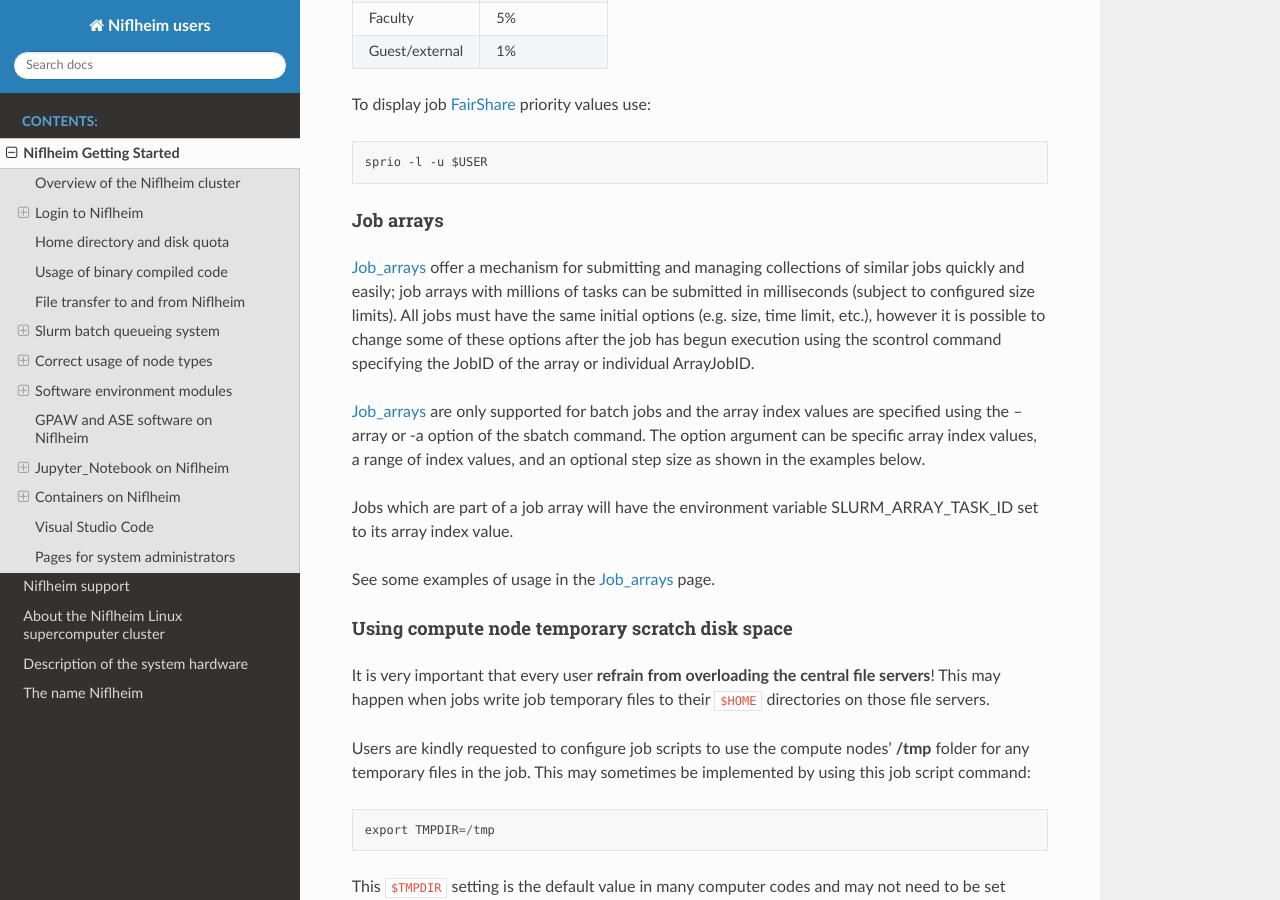
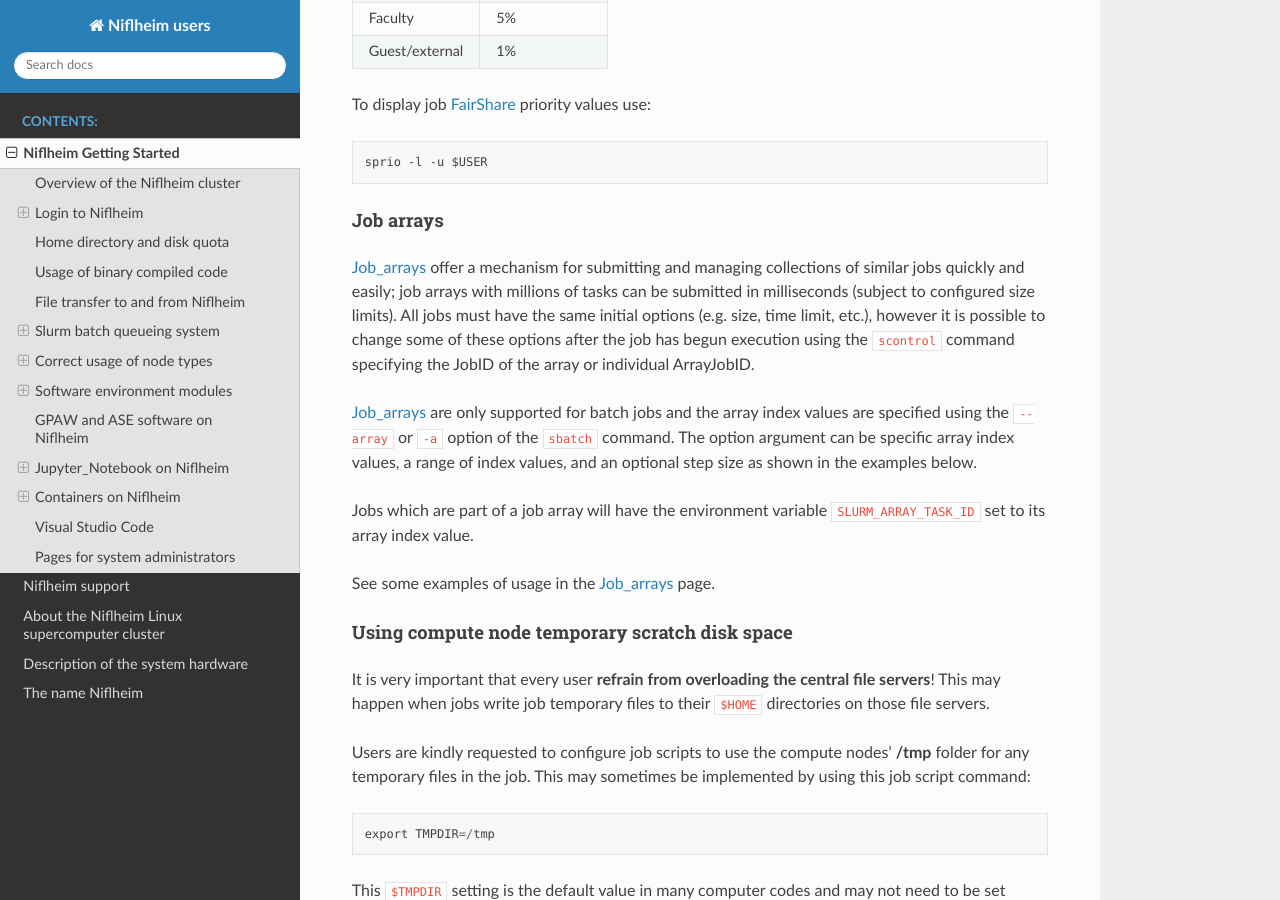
Before and after one commit to OleHolmNielsen/Niflheim_users, a Sphinx documentation site: the page built from docs/Niflheim_Getting_Started.rst, in a window 1280 px wide and 900 px high, scrolled down 9635 px. Built offline with Sphinx 7.4.7 and the Read the Docs theme 3.1.0, drawn with Linux system fonts in a browser that asks for light colours.

Commit message:
Minor edit

```diff
--- a/docs/Niflheim_Getting_Started.rst
+++ b/docs/Niflheim_Getting_Started.rst
@@ -534,15 +534,15 @@ Job arrays
 ..........
 
 Job_arrays_ offer a mechanism for submitting and managing collections of similar jobs quickly and easily; job arrays with millions of tasks can be submitted in milliseconds (subject to configured size limits).
-All jobs must have the same initial options (e.g. size, time limit, etc.), however it is possible to change some of these options after the job has begun execution using the scontrol command specifying the JobID of the array or individual ArrayJobID.
+All jobs must have the same initial options (e.g. size, time limit, etc.), however it is possible to change some of these options after the job has begun execution using the ``scontrol`` command
+specifying the JobID of the array or individual ArrayJobID.
 
-Job_arrays_ are only supported for batch jobs and the array index values are specified using the --array or -a option of the sbatch command.
+Job_arrays_ are only supported for batch jobs and the array index values are specified using the ``--array`` or ``-a`` option of the ``sbatch`` command.
 The option argument can be specific array index values, a range of index values, and an optional step size as shown in the examples below.
 
-Jobs which are part of a job array will have the environment variable SLURM_ARRAY_TASK_ID set to its array index value.
+Jobs which are part of a job array will have the environment variable ``SLURM_ARRAY_TASK_ID`` set to its array index value.
 
 See some examples of usage in the Job_arrays_ page.
-
 
 .. _Job_arrays: https://slurm.schedmd.com/job_array.html
 
```
